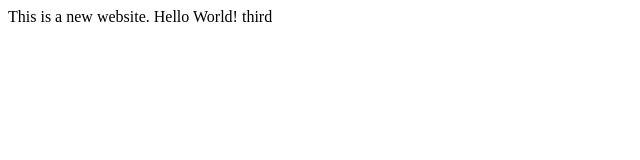
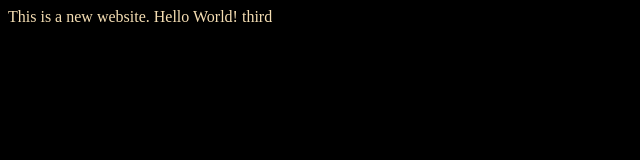
Before and after one commit to GrimFell/GrimFell.github.io, a plain HTML site: page index.html in a window 1280 px wide. Shown: the whole page, without its empty margins (0-640 px from the left). Drawn offline with Linux system fonts and the light colour scheme.

Commit message:
4th commit

```diff
--- a/index.html
+++ b/index.html
@@ -5,7 +5,7 @@
     <meta name="viewport" content="width=device-width, initial-scale=1.0">
     <title>NEW Website!!!</title>
 </head>
-<body>
+<body style="background-color: black; color: wheat;">
     This is a new website. Hello World!  third
 </body>
 </html>
```
